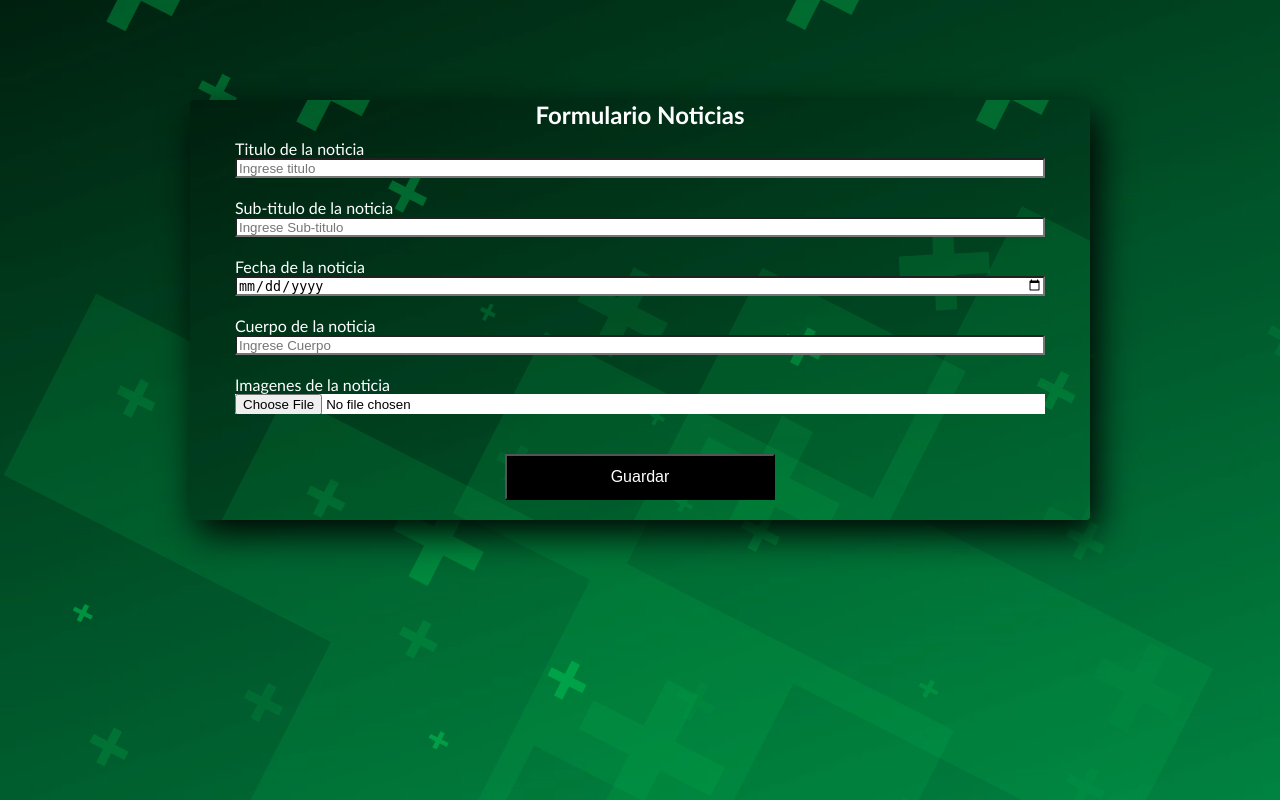
After one commit to Sabers26/ClubDeportivo, a Django app: page /forNoticias in a window 1280 px wide. The commit adds this page. Run offline with Django 4.2, Linux system fonts and the light colour scheme.

Commit message:
formulario noticias

```diff
--- a/app/static/app/css/for_noticias.css
+++ b/app/static/app/css/for_noticias.css
@@ -28,7 +28,6 @@ body{
 
 .boton{
     width: 30%;
-    height: 40%;
     margin: 20px;
     background-color: #000000;
     color: white;
--- /dev/null
+++ b/app/templates/admin/forNoticias.html
@@ -0,0 +1,27 @@
+{% load static %}
+
+<link rel="stylesheet" href="{% static 'app/' %}css/for_noticias.css ">
+
+{% block contenido %}
+<body>
+    <form action="" method="post">
+        {% csrf_token %}
+        <section class="general">
+            <h1>Formulario Noticias</h1>
+            <label class="labels">Titulo de la noticia</label>
+            <input class="contenido" type="text" name="titulo" id="titulo" placeholder="Ingrese titulo">
+            <label class="labels">Sub-titulo de la noticia</label>
+            <input class="contenido" type="text" name="Sub-titulo" id="Sub-titulo" placeholder="Ingrese Sub-titulo">
+            <label class="labels">Fecha de la noticia</label>
+            <input class="contenido" type="date" name="Fecha" id="Fecha">
+            <label class="labels">Cuerpo de la noticia</label>
+            <input class="contenido" type="text" name="Cuerpo" id="Cuerpo" placeholder="Ingrese Cuerpo">
+            <label class="labels">Imagenes de la noticia</label>
+            <input class="contenido" type="file" name="Imagen" id="Imagen" placeholder="Imagen">
+
+            <input class="boton" type="submit" value="Guardar">
+        </section>
+    </form>
+</body>
+
+{% endblock contenido %}
--- a/app/urls.py
+++ b/app/urls.py
@@ -6,4 +6,5 @@ urlpatterns = [
     path('login', login_view, name='login'),
     path('register', register, name='register'),
     path('adminModificar', adminModificar, name='adminModificar'),
+    path('forNoticias', forNoticias, name='forNoticias'),
 ]
--- a/app/views.py
+++ b/app/views.py
@@ -12,3 +12,6 @@ def register(request):
 
 def adminModificar(request):
     return render(request, 'admin/adminModificar.html')
+
+def forNoticias(request):
+    return render(request, 'admin/forNoticias.html')
```
